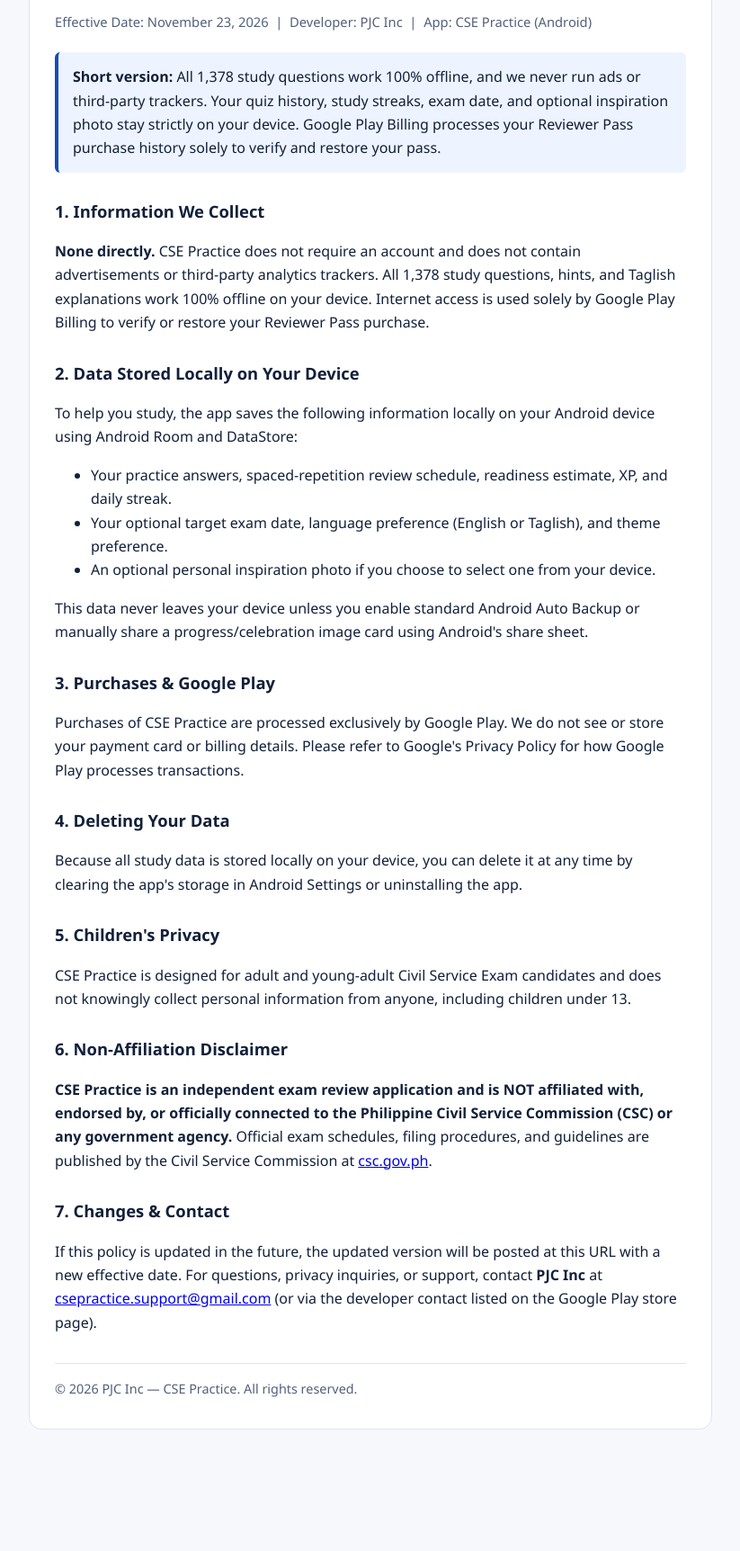
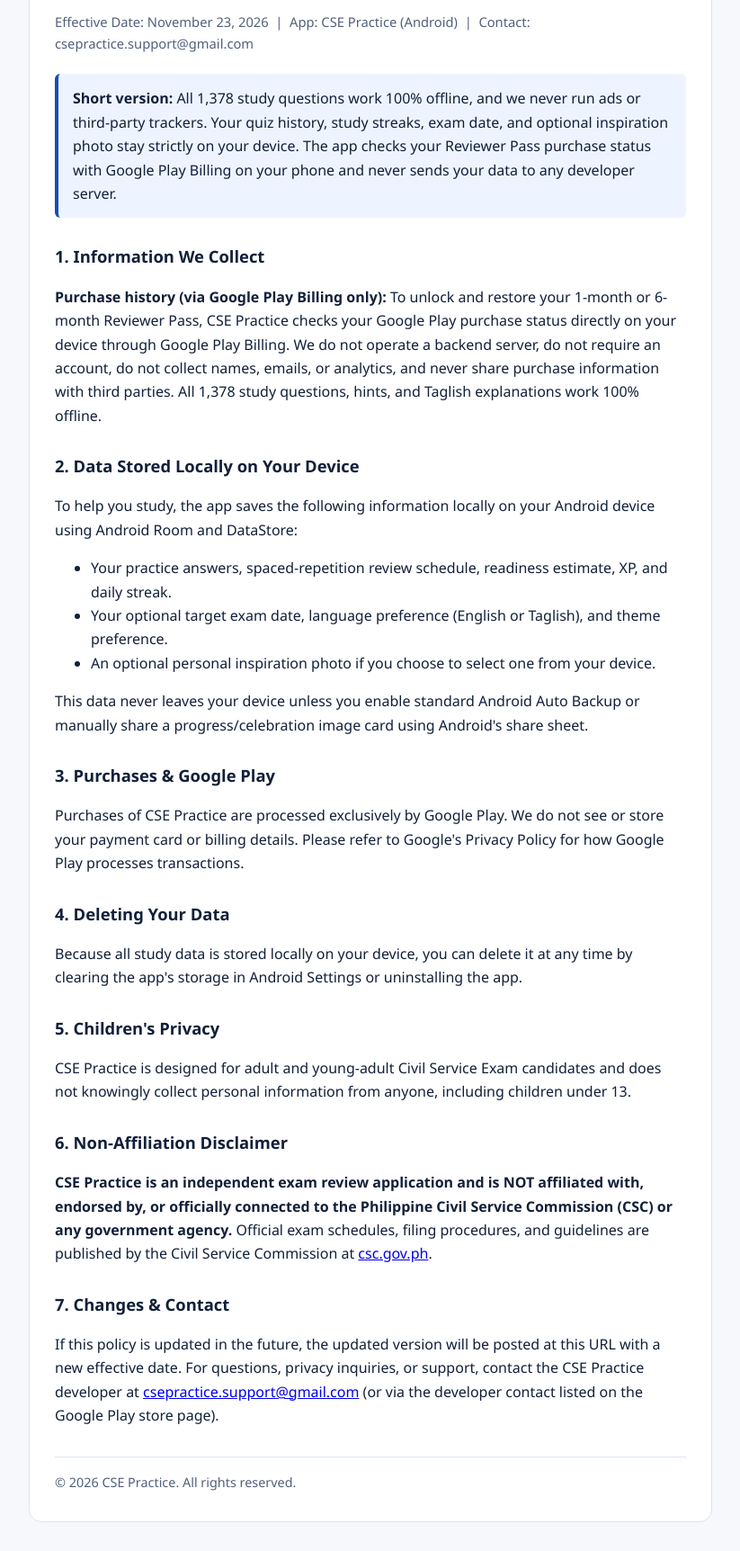
Before and after one commit to sknieriem/cse-practice-legal, a plain HTML site: page privacy-policy.html in a window 1280 px wide. Shown: the part 118-1842 px from the top of the page at 90% size, without its empty margins (228-1051 px from the left). Before the commit the page ends 1739 px from the top, so only its background shows below. Drawn offline with Linux system fonts and the light colour scheme.

Commit message:
Align Section 1 with Data Safety and drop PJC Inc for personal Play account

```diff
--- a/privacy-policy.html
+++ b/privacy-policy.html
@@ -20,14 +20,14 @@
 <body>
   <main>
     <h1>Privacy Policy — CSE Practice</h1>
-    <p class="meta">Effective Date: November 23, 2026 &nbsp;|&nbsp; Developer: PJC Inc &nbsp;|&nbsp; App: CSE Practice (Android)</p>
+    <p class="meta">Effective Date: November 23, 2026 &nbsp;|&nbsp; App: CSE Practice (Android) &nbsp;|&nbsp; Contact: csepractice.support@gmail.com</p>
 
     <div class="box">
-      <strong>Short version:</strong> All 1,378 study questions work 100% offline, and we never run ads or third-party trackers. Your quiz history, study streaks, exam date, and optional inspiration photo stay strictly on your device. Google Play Billing processes your Reviewer Pass purchase history solely to verify and restore your pass.
+      <strong>Short version:</strong> All 1,378 study questions work 100% offline, and we never run ads or third-party trackers. Your quiz history, study streaks, exam date, and optional inspiration photo stay strictly on your device. The app checks your Reviewer Pass purchase status with Google Play Billing on your phone and never sends your data to any developer server.
     </div>
 
     <h2>1. Information We Collect</h2>
-    <p><strong>None directly.</strong> CSE Practice does not require an account and does not contain advertisements or third-party analytics trackers. All 1,378 study questions, hints, and Taglish explanations work 100% offline on your device. Internet access is used solely by Google Play Billing to verify or restore your Reviewer Pass purchase.</p>
+    <p><strong>Purchase history (via Google Play Billing only):</strong> To unlock and restore your 1-month or 6-month Reviewer Pass, CSE Practice checks your Google Play purchase status directly on your device through Google Play Billing. We do not operate a backend server, do not require an account, do not collect names, emails, or analytics, and never share purchase information with third parties. All 1,378 study questions, hints, and Taglish explanations work 100% offline.</p>
 
     <h2>2. Data Stored Locally on Your Device</h2>
     <p>To help you study, the app saves the following information locally on your Android device using Android Room and DataStore:</p>
@@ -51,9 +51,9 @@
     <p><strong>CSE Practice is an independent exam review application and is NOT affiliated with, endorsed by, or officially connected to the Philippine Civil Service Commission (CSC) or any government agency.</strong> Official exam schedules, filing procedures, and guidelines are published by the Civil Service Commission at <a href="https://csc.gov.ph" rel="noopener noreferrer">csc.gov.ph</a>.</p>
 
     <h2>7. Changes &amp; Contact</h2>
-    <p>If this policy is updated in the future, the updated version will be posted at this URL with a new effective date. For questions, privacy inquiries, or support, contact <strong>PJC Inc</strong> at <a href="mailto:csepractice.support@gmail.com">csepractice.support@gmail.com</a> (or via the developer contact listed on the Google Play store page).</p>
+    <p>If this policy is updated in the future, the updated version will be posted at this URL with a new effective date. For questions, privacy inquiries, or support, contact the CSE Practice developer at <a href="mailto:csepractice.support@gmail.com">csepractice.support@gmail.com</a> (or via the developer contact listed on the Google Play store page).</p>
 
-    <footer>&copy; 2026 PJC Inc — CSE Practice. All rights reserved.</footer>
+    <footer>&copy; 2026 CSE Practice. All rights reserved.</footer>
   </main>
 </body>
 </html>
```
